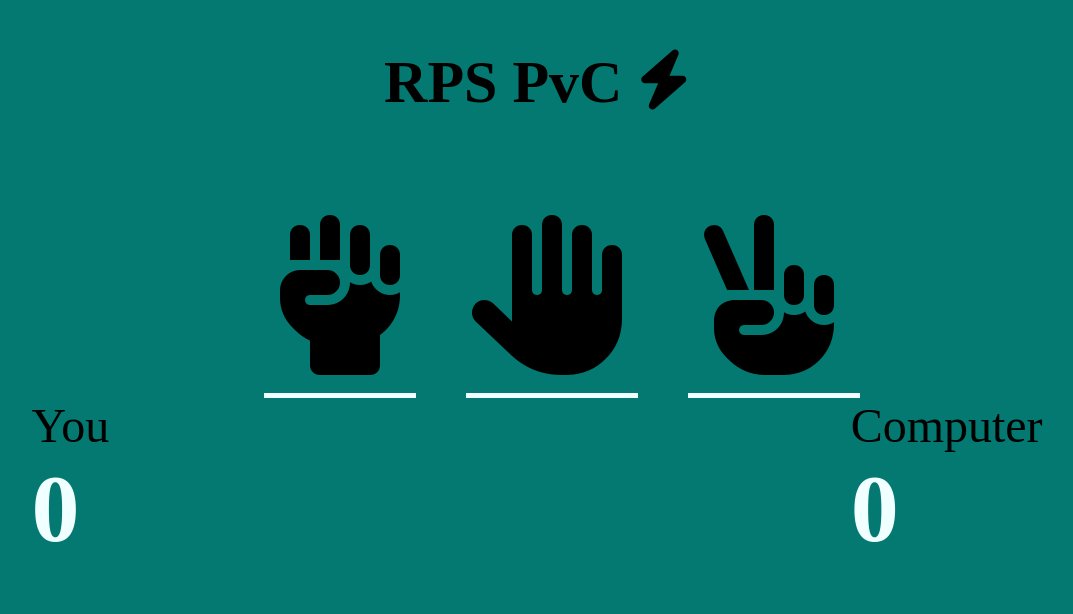
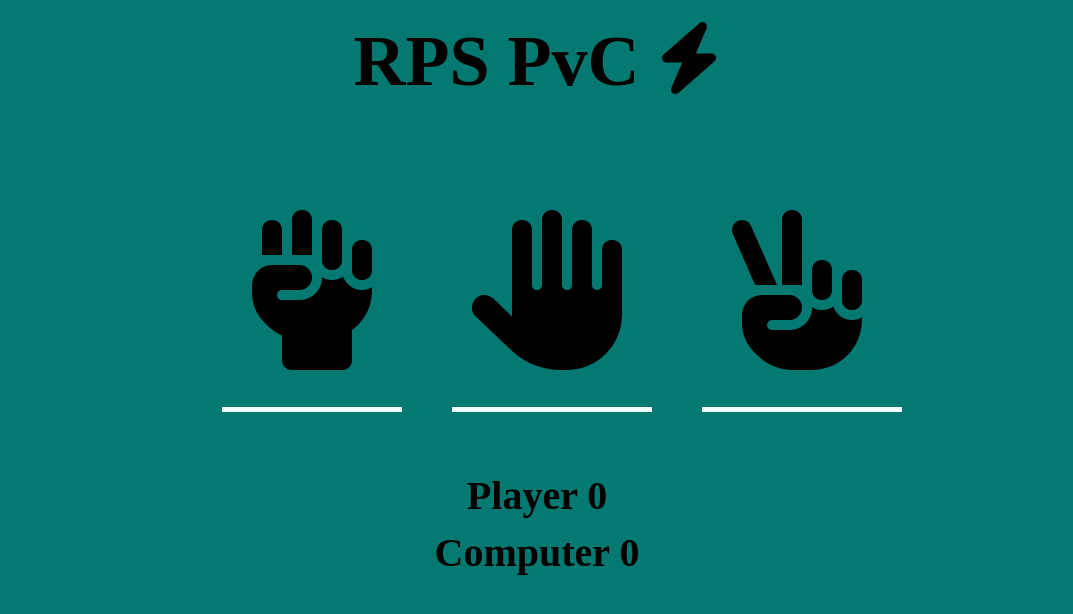
Before and after one commit to Apollon999/RPS-Game, a plain HTML site: page index.html in a window 1280 px wide. Shown: the whole page, without its empty margins (103-1176 px from the left). Drawn offline with Linux system fonts and the light colour scheme.

Commit message:
add functions to js

```diff
--- a/assets/css/style.css
+++ b/assets/css/style.css
@@ -1,3 +1,9 @@
+* {
+  padding: 0;
+  margin: 0;
+  box-sizing: border-box;
+}
+
 body {
     background: #037971;
 }
@@ -6,17 +12,20 @@ body {
 .title {
     display: flex;
     justify-content: center;
-    font-size: 30px;
+    font-size: 36px;
+    margin-top: 20px;
 }
 
 /* Game-buttons styling here!*/
 .options {
     display: flex;
     justify-content: center;
+    margin: 30px 0;
 }
 
 .selection {
     font-size: 10rem;
+    padding: 20px;
     background: none;
     border-color: azure;
     border-style: inset;
@@ -56,26 +65,22 @@ body {
 }
 
 /* Styling score-area here! */
-.score-area p {
-    font-size: 3rem;
-    margin: 0;
-}
-
-.score-area .scores {
-    font-size: 6rem;
-    font-weight: bold;
-    color: azure;
-    display: flex;
-    justify-content: center;
-    justify-content: space-between;
-}
 
 .score-area {
     display: flex;
-    justify-content: space-between;
-    align-items: center;
-    margin-left: 10%;
-    margin-right: 10%;
+    justify-content: space-around;
+    padding: 20px;
+    margin-top: 30px;
+}
+
+.score-area div {
+  text-align: center;
+}
+
+.scores {
+  font-size: 40px;
+  font-weight: bold;
+  margin-top: 10px;
 }
 
 @media (max-width: 768px) {
--- a/assets/js/script.js
+++ b/assets/js/script.js
@@ -0,0 +1,21 @@
+
+
+function getComputerChoice () {
+
+}
+
+function getResult () {
+
+}
+
+function showResult () {
+
+}
+
+function onClickRPS(PlayerChoice) {
+
+}
+
+function playGame () {
+
+}
--- a/index.html
+++ b/index.html
@@ -25,13 +25,8 @@
     <!--Score area here!-->
     <div class="score-area">
         <div>
-            <p>You</p>
-            <span class="scores">0</span>
-        </div>
-        <div>
-            <p>Computer</p>
-            <span class="scores">0</span>
-        </div>
+            <p class="scores">Player <span id="player-score">0</span></p>
+            <p class="scores">Computer <span id="computer-score">0</span></p>
     </div>
 
     <script src="assets/js/script.js"></script>
```
